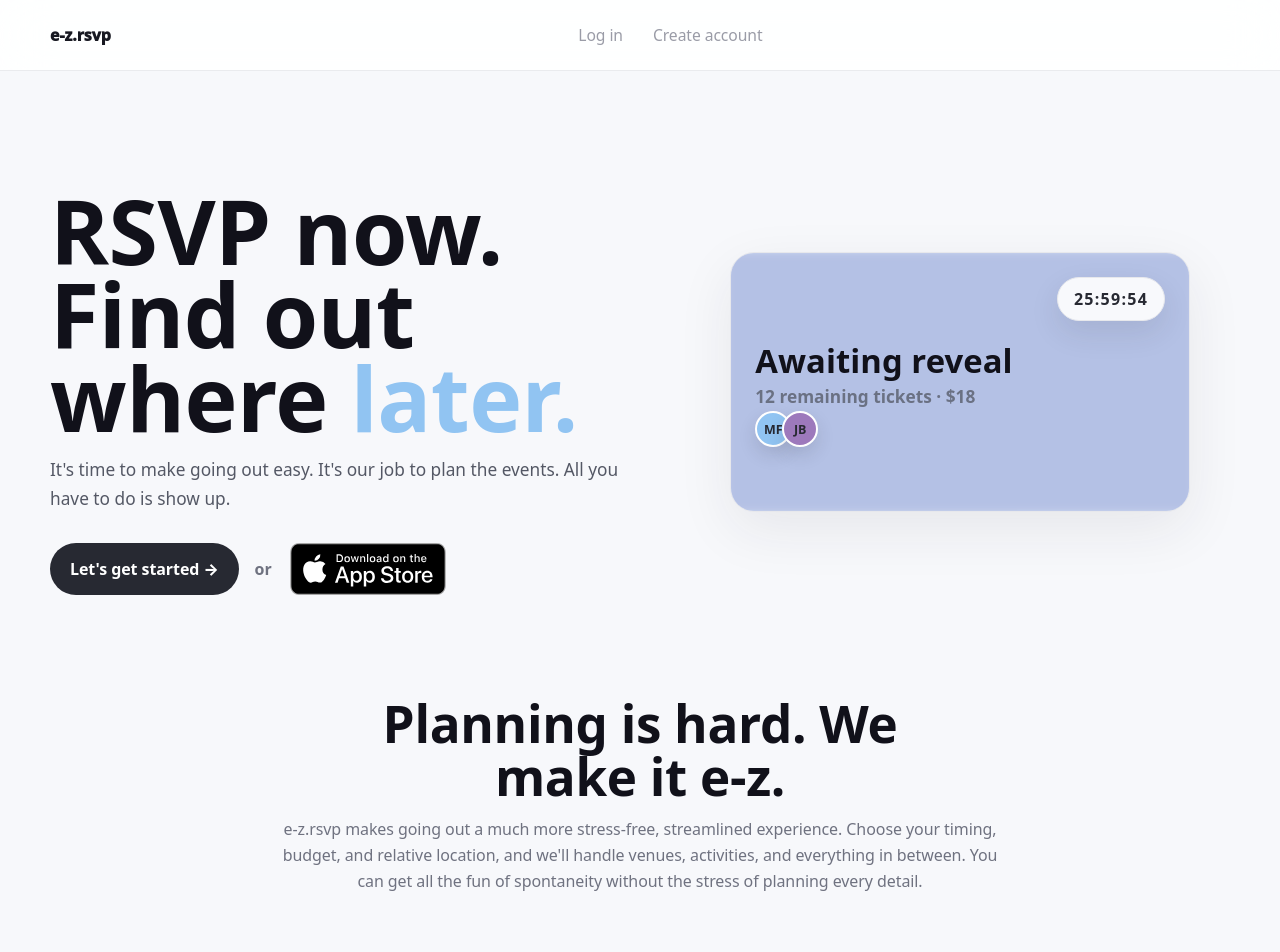
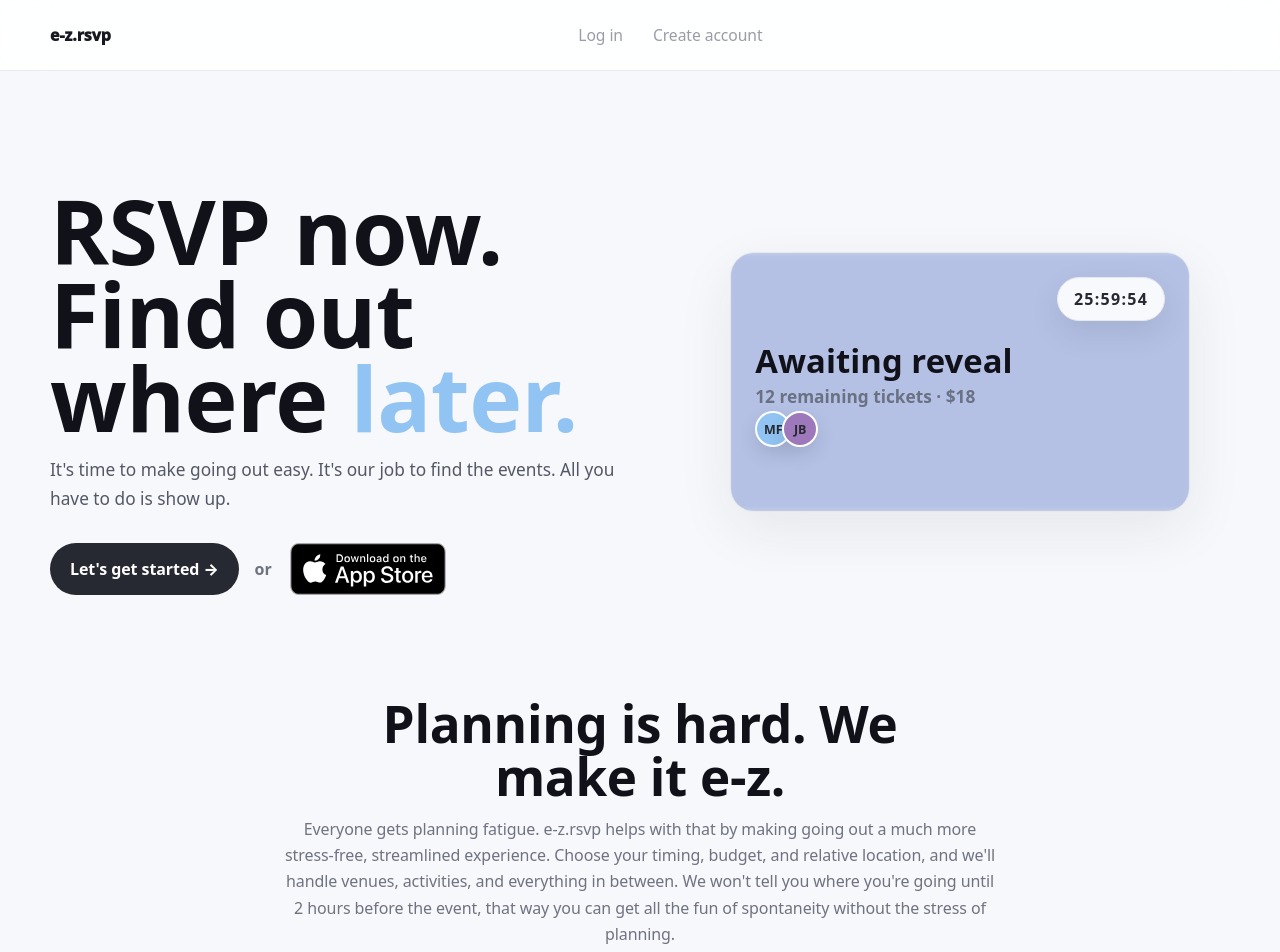
Before and after one commit to ayaanma/ez-rsvp-website, a Next.js app: page / in a window 1280 px wide. Shown: the top 952 px of the page. Built offline with nearby package versions, Linux system fonts and the light colour scheme.

Commit message:
fix: text changes

```diff
--- a/app/organizers/page.tsx
+++ b/app/organizers/page.tsx
@@ -4,9 +4,11 @@ import { useState } from "react";
 import { categories } from "@/lib/mock-data";
 import styles from "./organizers.module.css";
 
+type OrganizerCategory = (typeof categories)[number];
+
 export default function OrganizersPage() {
   const [categoryOpen, setCategoryOpen] = useState(false);
-  const [category, setCategory] = useState(categories[0] ?? "food");
+  const [category, setCategory] = useState<OrganizerCategory>(categories[0] ?? "food");
 
   return (
     <main className="main-shell">
--- a/app/page.tsx
+++ b/app/page.tsx
@@ -16,7 +16,7 @@ export default function HomePage() {
             RSVP now. Find out where <span className="later-blue">later.</span>
           </h1>
           <p>
-            It&apos;s time to make going out easy. It&apos;s our job to plan the events. All you have to do is show up.
+            It&apos;s time to make going out easy. It&apos;s our job to find the events. All you have to do is show up.
           </p>
           <div className="hero-actions">
             <HomeStartButton />
@@ -45,7 +45,7 @@ export default function HomePage() {
             make it e-z.
           </h2>
           <p className="section-copy">
-            e-z.rsvp makes going out a much more stress-free, streamlined experience. Choose your timing, budget, and relative location, and we&apos;ll handle venues, activities, and everything in between. You can get all the fun of spontaneity without the stress of planning every detail.
+            Everyone gets planning fatigue. e-z.rsvp helps with that by making going out a much more stress-free, streamlined experience. Choose your timing, budget, and relative location, and we&apos;ll handle venues, activities, and everything in between. We won't tell you where you're going until 2 hours before the event, that way you can get all the fun of spontaneity without the stress of planning.
           </p>
         </div>
       </section>
--- a/app/social/page.tsx
+++ b/app/social/page.tsx
@@ -773,7 +773,7 @@ export default function SocialPage() {
       <p className="page-kicker">Plan with people.</p>
       <h1 className="page-title">Social</h1>
       <p className="page-subtitle">
-        Keep up with friends, local ticket signals, and your mystery RSVP
+        Keep up with friends, local ticket drops, and your mystery RSVP
         groups.
       </p>
 
@@ -818,7 +818,7 @@ export default function SocialPage() {
             <div>
               <h2>Happening now</h2>
               <p>
-                See events popular with your friends and the local community
+                See events popular with your friends and the local community.
               </p>
             </div>
           </div>
```
